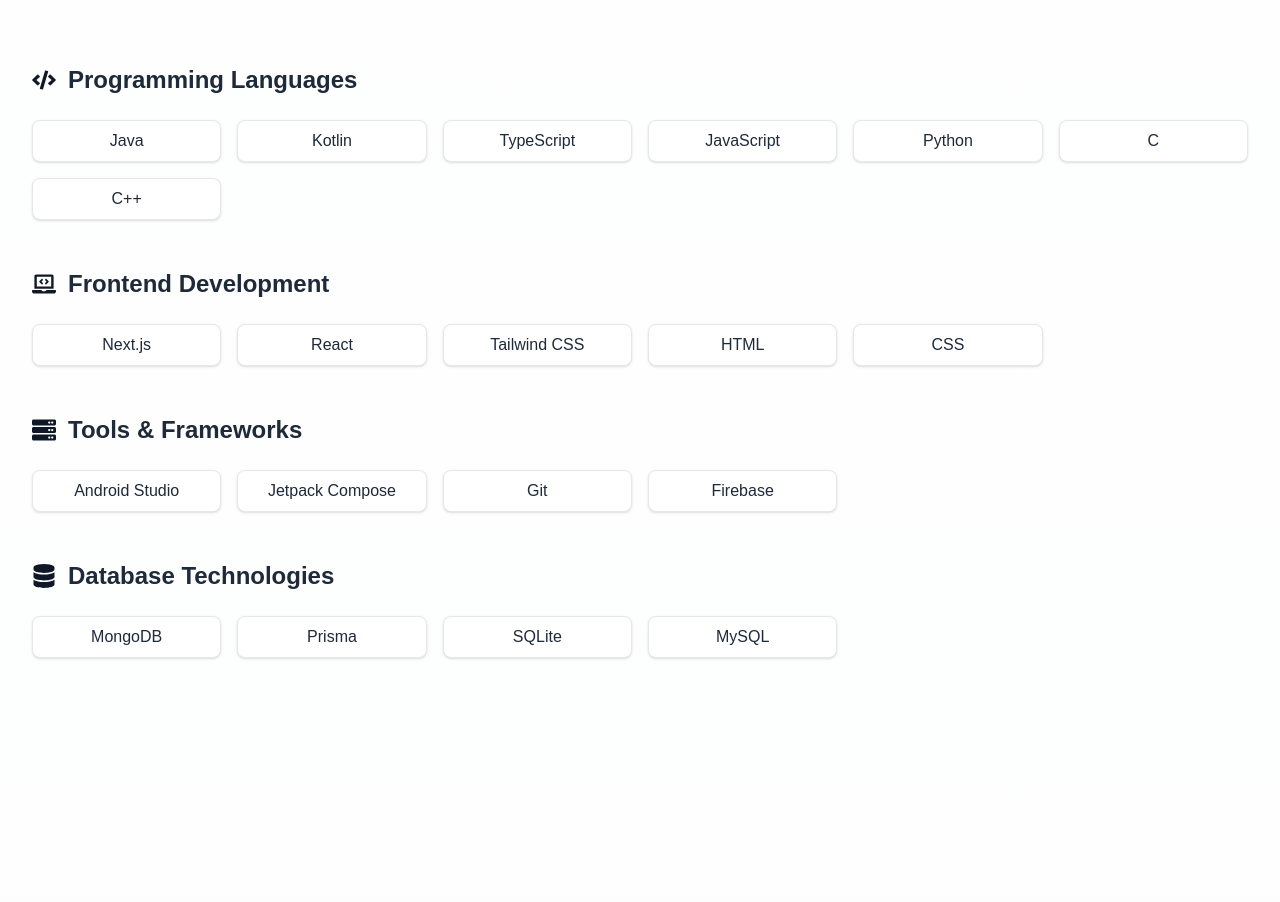
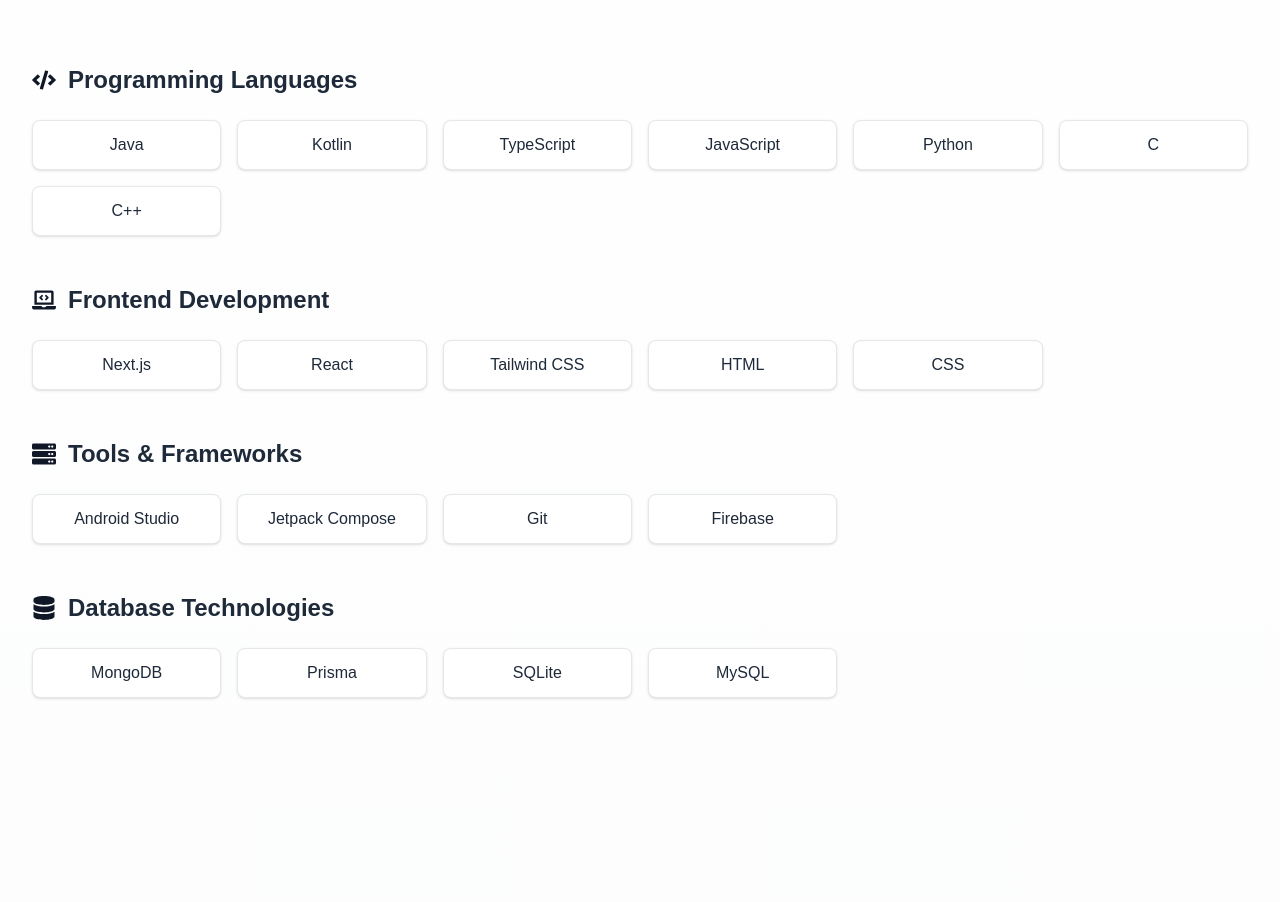
Before and after one commit to AmaurysM/amaurysdm-PersonalWebsite, a Next.js app: page / in a window 1280 px wide. Shown: the part 960-1862 px from the top of the page. Built offline with nearby package versions, Linux system fonts and the light colour scheme.

Commit message:
Refactor Skill component to use TypeScript interface and enhance styling; update Home component structure for improved readability and maintainability

```diff
--- a/src/app/components/Skill.tsx
+++ b/src/app/components/Skill.tsx
@@ -1,14 +1,19 @@
-import { motion } from 'framer-motion';
-import React from 'react'
+import React from "react";
 
-const Skill = ({ name }) => (
-    <motion.div
-      whileHover={{ y: -5 }}
-      className="bg-white dark:bg-gray-800 px-4 py-2 rounded-lg shadow-sm border border-gray-200 dark:border-gray-700 text-center text-gray-800 dark:text-gray-200 font-medium"
-    >
-      {name}
-    </motion.div>
-  );
+interface SkillProps {
+  name: string;
+  level?: string;
+}
 
+const Skill = ({ name, level }: SkillProps) => (
+  <div className="bg-white dark:bg-gray-800 px-4 py-3 rounded-lg shadow-sm border border-gray-200 dark:border-gray-700 text-center text-gray-800 dark:text-gray-200 font-medium hover:-translate-y-1 transition-transform duration-200">
+      <span>{name}</span>
+      {/* {level && (
+        <span className="text-gray-500 dark:text-gray-400 ml-2">
+          {level}
+        </span>
+      )} */}
+  </div>
+);
 
-export default Skill
+export default Skill;
--- a/src/app/page.tsx
+++ b/src/app/page.tsx
@@ -336,6 +336,7 @@
 
       {/* Skills Section */}
       <Section id="skills" className="py-20 relative">
+        <>
           <div className="absolute inset-0 bg-gray-100 dark:bg-gray-800/50 -z-10 skew-y-3 transform-gpu"></div>
           <div>
             <SectionHeading>Technical Expertise</SectionHeading>
@@ -382,6 +383,8 @@
               ))}
             </div>
           </div>
+        </>
+
       </Section>
 
       {/* Projects Section */}
@@ -448,6 +451,7 @@
 
       {/* Education Section */}
       <Section id="education" className="py-20 relative">
+        <>
           <div className="absolute inset-0 bg-gray-100 dark:bg-gray-800/50 -z-10 -skew-y-3 transform-gpu"></div>
           <div>
             <SectionHeading>Education & Certifications</SectionHeading>
@@ -534,8 +538,8 @@
                 </motion.div>
               </div>
             </div>
-
           </div>
+        </>
       </Section>
 
       {/* Contact Section */}
@@ -631,7 +635,7 @@
             >
               <h3 className="text-2xl font-bold mb-4 bg-clip-text text-transparent bg-gradient-to-r from-primary to-indigo-600">Ready to collaborate?</h3>
               <p className="text-gray-600 dark:text-gray-300 mb-6">
-                I'm always open to discussing new projects, creative ideas, or opportunities to be part of your vision.
+                I&apos;m always open to discussing new projects, creative ideas, or opportunities to be part of your vision.
               </p>
               <motion.a
                 whileHover={{ scale: 1.05 }}
```
Lines whose indentation alone changed are shown as unchanged.
